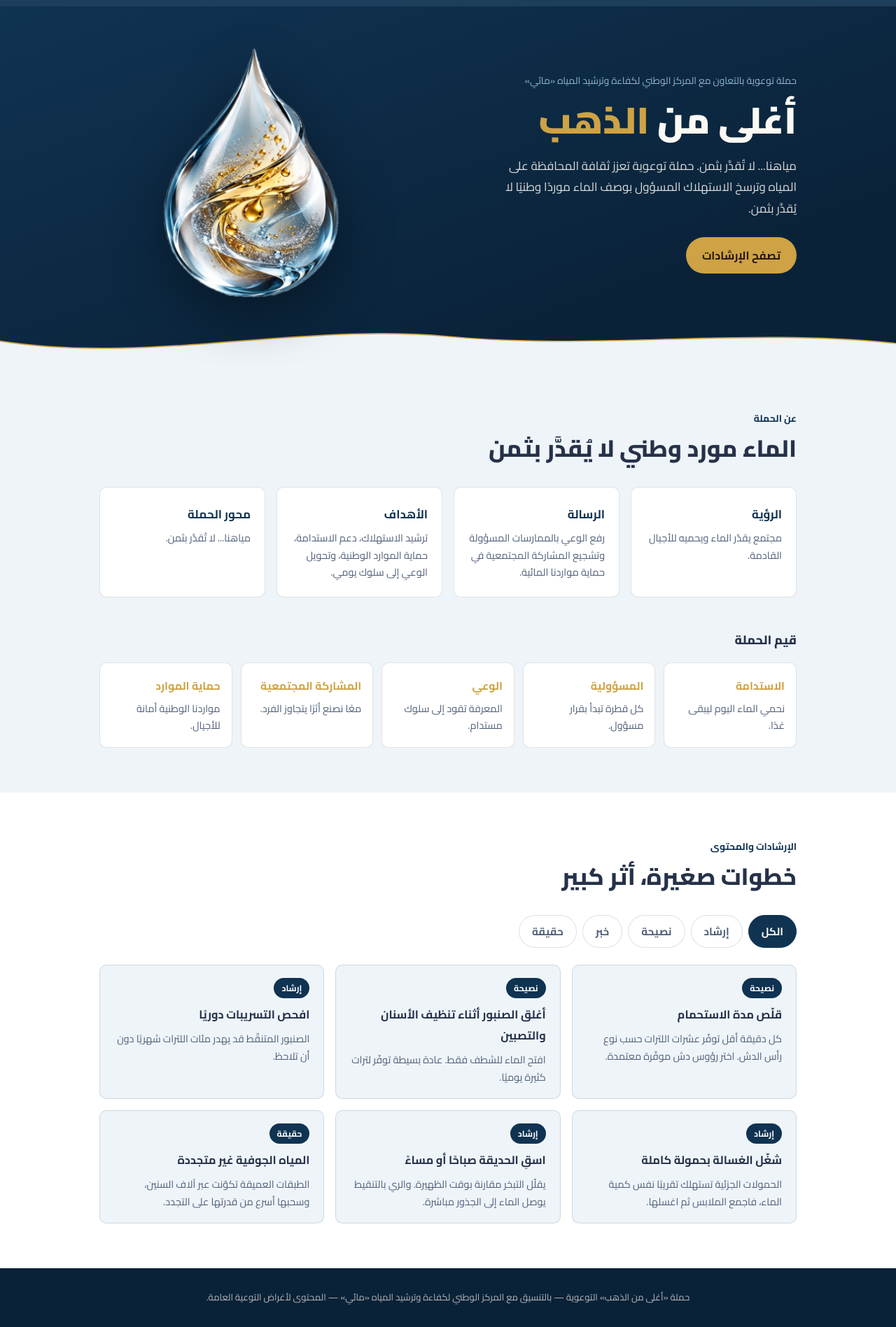
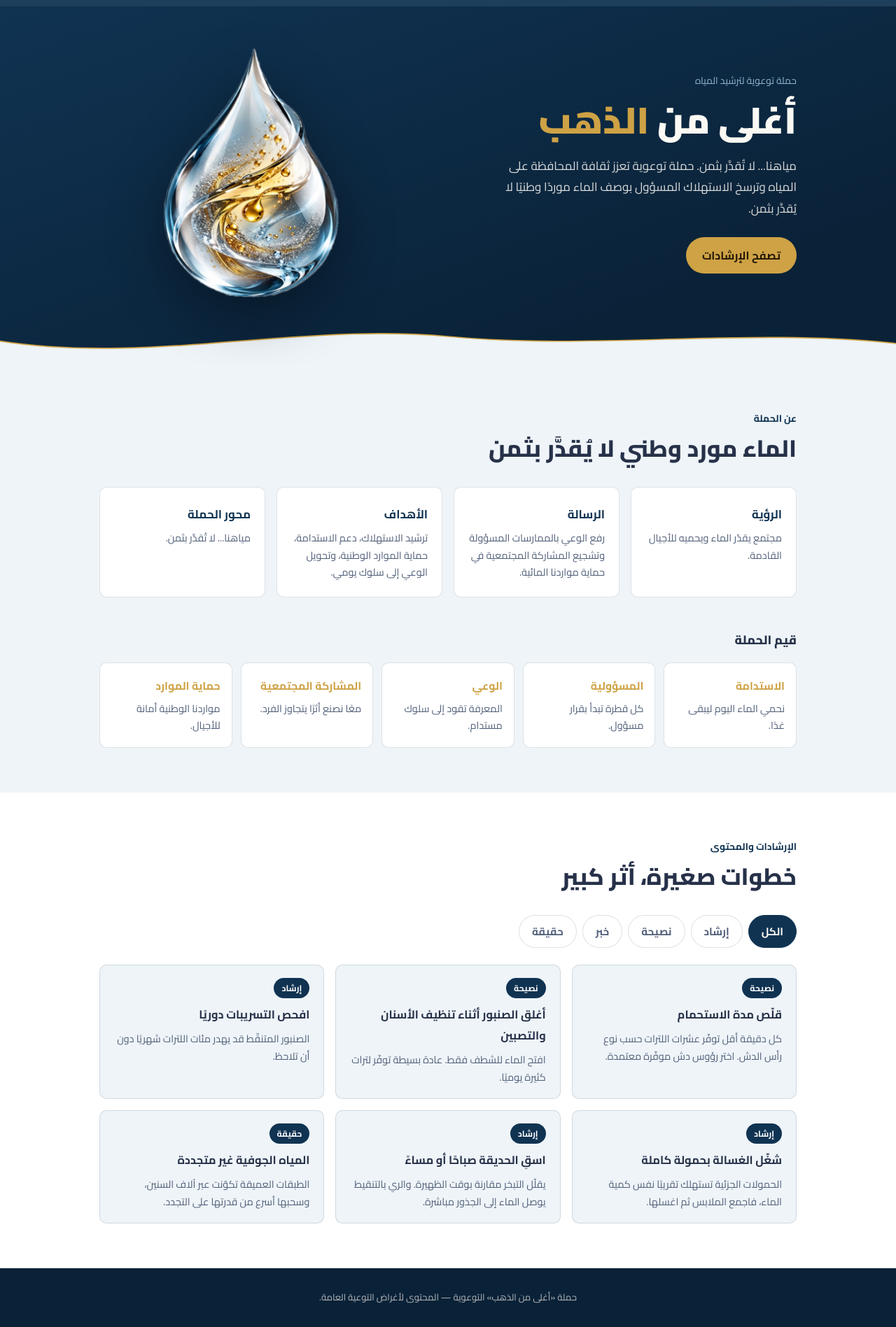
Before and after one commit to Nouraaltayyar/water-campaign, a plain HTML site: page index.html in a window 1280 px wide. Shown: the part 57-1954 px from the top of the page at 70% size. Drawn offline with Linux system fonts and the light colour scheme.

Commit message:
Update index.html

```diff
--- a/index.html
+++ b/index.html
@@ -18,7 +18,7 @@
 <header class="hero">
   <div class="wrap hg">
     <div>
-      <p class="note">حملة توعوية بالتعاون مع المركز الوطني لكفاءة وترشيد المياه «مائي»</p>
+      <p class="note">حملة توعوية لترشيد المياه </p>
       <h1 id="hTitle"></h1>
       <p class="lede" id="hSub"></p>
       <a href="#posts" class="btn gold">تصفح الإرشادات</a>
@@ -68,7 +68,7 @@
   <p class="empty" id="empty" hidden>لا يوجد محتوى في هذا التصنيف بعد.</p>
 </div></section>
 
-<footer><div class="wrap">حملة «أغلى من الذهب» التوعوية — بالتنسيق مع المركز الوطني لكفاءة وترشيد المياه «مائي» — المحتوى لأغراض التوعية العامة.</div></footer>
+<footer><div class="wrap">حملة «أغلى من الذهب» التوعوية — المحتوى لأغراض التوعية العامة.</div></footer>
 
 <dialog id="dlg">
   <h3 id="dTitle">تسجيل الدخول</h3>
```
